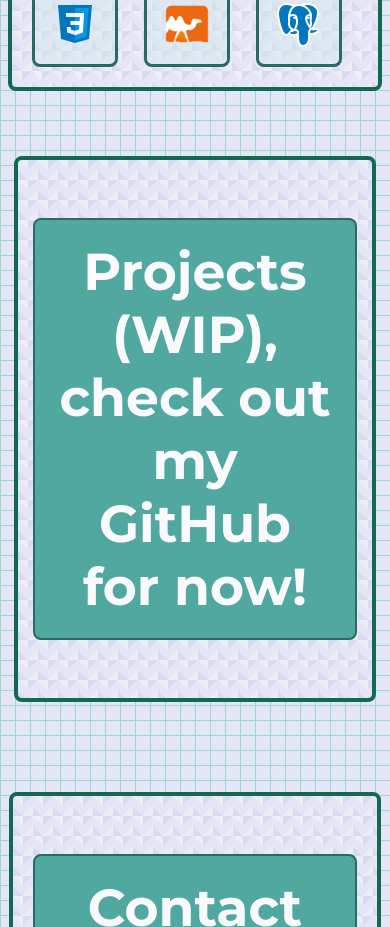
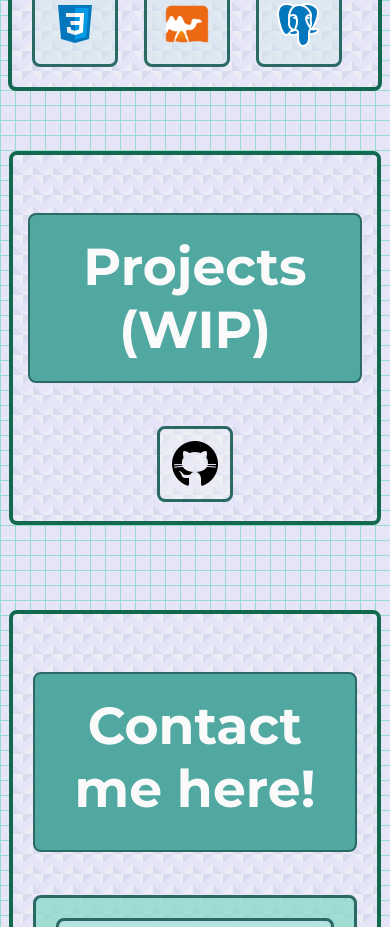
Before and after one commit to Gitphin/portfolio-site, a React (Vite) app: page / in a window 390 px wide. Shown: the part 2820-3747 px from the top of the page. Built offline with nearby package versions, Linux system fonts and the light colour scheme.

Commit message:
Fixed projects page and other formatting

```diff
--- a/src/App.css
+++ b/src/App.css
@@ -179,11 +179,6 @@ body.dark-mode experience:hover {
   border: 4px solid #4a8173;
 }
 
-body.dark-mode dsc p {
-  background-color: rgb(65, 66, 66);
-  border: 4px solid #65ceab;
-}
-
 body.dark-mode skimg div {
   background-color: #4e837d;
   border: 3px solid #65ceab;
@@ -194,12 +189,38 @@ body.dark-mode skimg div:hover {
   border: 3px solid #23a095;
 }
 
+body.dark-mode dsc p {
+  background-color: rgb(65, 66, 66);
+  border: 3px solid #65ceab;
+}
+
 body.dark-mode dsc p:hover {
   background-color: #94a19fa6;
   border: 3px solid #aed3c8;
 }
 
 /*Projects */
+body.dark-mode projects {
+  background-color: rgba(43, 44, 44, 0.75);
+  border: 4px solid #65ceab;
+  background-image: none;
+  transition: background-color 0.3s, border-color 0.3s;
+}
+
+body.dark-mode projects:hover {
+  background-color: rgba(43, 44, 44, 0.5);
+  border: 4px solid #4a8173;
+}
+
+body.dark-mode projects a img{
+  background-color: rgb(65, 66, 66);
+  border: 3px solid #65ceab;
+}
+
+body.dark-mode projects a img:hover{
+  background-color: #94a19fa6;
+  border: 3px solid #aed3c8;
+}
 
 
 /* Contact */
--- a/src/components/contact/Contact.jsx
+++ b/src/components/contact/Contact.jsx
@@ -1,19 +1,6 @@
-import { useState } from 'react';
-
 import styles from './contact.module.css';
-import email from '../../assets/contact/email.png'
-import whatsapp from '../../assets/contact/whatsapp.png'
 
 export const Contact = () => {
-    const [emailText, setEmailText] = useState('alek.holiman@gmail.com');
-    const [whatsappText, setWhatsappText] = useState('+1 (952) 843 3397');
-    const copyToClipboard = (text, setText) => {
-        navigator.clipboard.writeText(text).then(() => {
-            setText('Copied!');
-            setTimeout(() => setText(text), 500);
-        });
-    };
-
     return (
         <section id="contact" className={styles.container}>
         <contact>
--- a/src/components/experience/experience.module.css
+++ b/src/components/experience/experience.module.css
@@ -21,14 +21,14 @@
     background-color: #d9f8f8a4;
 }
 
-h1 {
-    padding: 20px;
-}
-
 experience {
     font-family: "Montserrat", sans-serif;
     font-size: 30px;
     color: #0c8177;
+}
+
+h1 {
+    padding: 20px;
 }
 
 .skillsContainer {
@@ -58,7 +58,7 @@ experience {
     cursor: pointer;
 }
 
-dsc p{
+dsc p {
     background-color: #eef1f16c;
     border: 3px solid #2a6964;
     border-radius: 8px;
@@ -67,7 +67,7 @@ dsc p{
     transition: background-color 0.3s, border-color 0.3s;
 }
 
-dsc p:hover{
+dsc p:hover {
     background-color: #d3dddd8f;
     border: 3px solid #28aca1;
 }
--- a/src/components/footer/footer.module.css
+++ b/src/components/footer/footer.module.css
@@ -24,8 +24,3 @@
   footer p {
     padding: 0px;
   }
-
-  .main_sub {
-    font-size: 24px;
-    color: #333;
-  }
--- a/src/components/projects/Projects.jsx
+++ b/src/components/projects/Projects.jsx
@@ -1,12 +1,16 @@
 import styles from './projects.module.css';
+import github from '../../assets/footer/github.png'
 
+{/* PROJECTS IS A WORK IN PROGRESS */}
 export const Projects = () => {
     return (
         <section id="projects" className={styles.container}>
-            {/* Will have to change from about later */}
-            <about>
-                <h1 className='main_sub'>Projects (WIP), check out my GitHub for now!</h1>
-            </about>
+            <projects>
+                <h1 className='main_sub'>Projects (WIP) </h1>
+                <a href="https://github.com/Gitphin" target="_blank">
+                <img src={github} alt="Github icon" />
+                </a>
+            </projects>
         </section>
     );
 }
--- a/src/components/projects/projects.module.css
+++ b/src/components/projects/projects.module.css
@@ -4,4 +4,49 @@
     align-items: center;
     justify-content: center;
     padding: 25px;
+}
+projects {
+  margin: 0px;
+  border: 4px solid #136950;
+  padding: 40px;
+  padding-bottom: 50px;
+  max-width: 660px;
+  width: 100%;
+  transition: border-color 0.3s, background-color 0.3s;
+  border-radius: 8px;
+  background-color: #e5e5f7;
+  background-image:  linear-gradient(135deg, #d9dbef 25%, transparent 25%), linear-gradient(225deg, #edeef5 25%, transparent 25%), linear-gradient(45deg, #d9dbef 25%, transparent 25%), linear-gradient(315deg, #ebecf5 25%, #e5e5f7 25%);
+  background-position:  10px 0, 10px 0, 0 0, 0 0;
+  background-size: 20px 20px;
+  background-repeat: repeat;
+  transition: border-color 0.3s;
+}
+
+projects:hover {
+    border: 4px solid #36a888;
+}
+
+projects a img{
+  background-color: #eef1f16c;
+  border: 3px solid #2a6964;
+  border-radius: 8px;
+  padding: 10px;
+  width: 50px;
+  transition: background-color 0.3s, border-color 0.3s;
+}
+
+projects a img:hover{
+  background-color: #d3dddd8f;
+  border: 3px solid #28aca1;
+}
+
+@media (max-width: 600px) {
+  .container {
+    padding: 20px;
   }
+
+  projects {
+    padding: 15px;
+    max-width: 100%;
+  }
+}
```
Also changed, not shown: src/components/experience/Experience.jsx (+5 -3 lines), src/components/about/about.module.css (indentation only).
